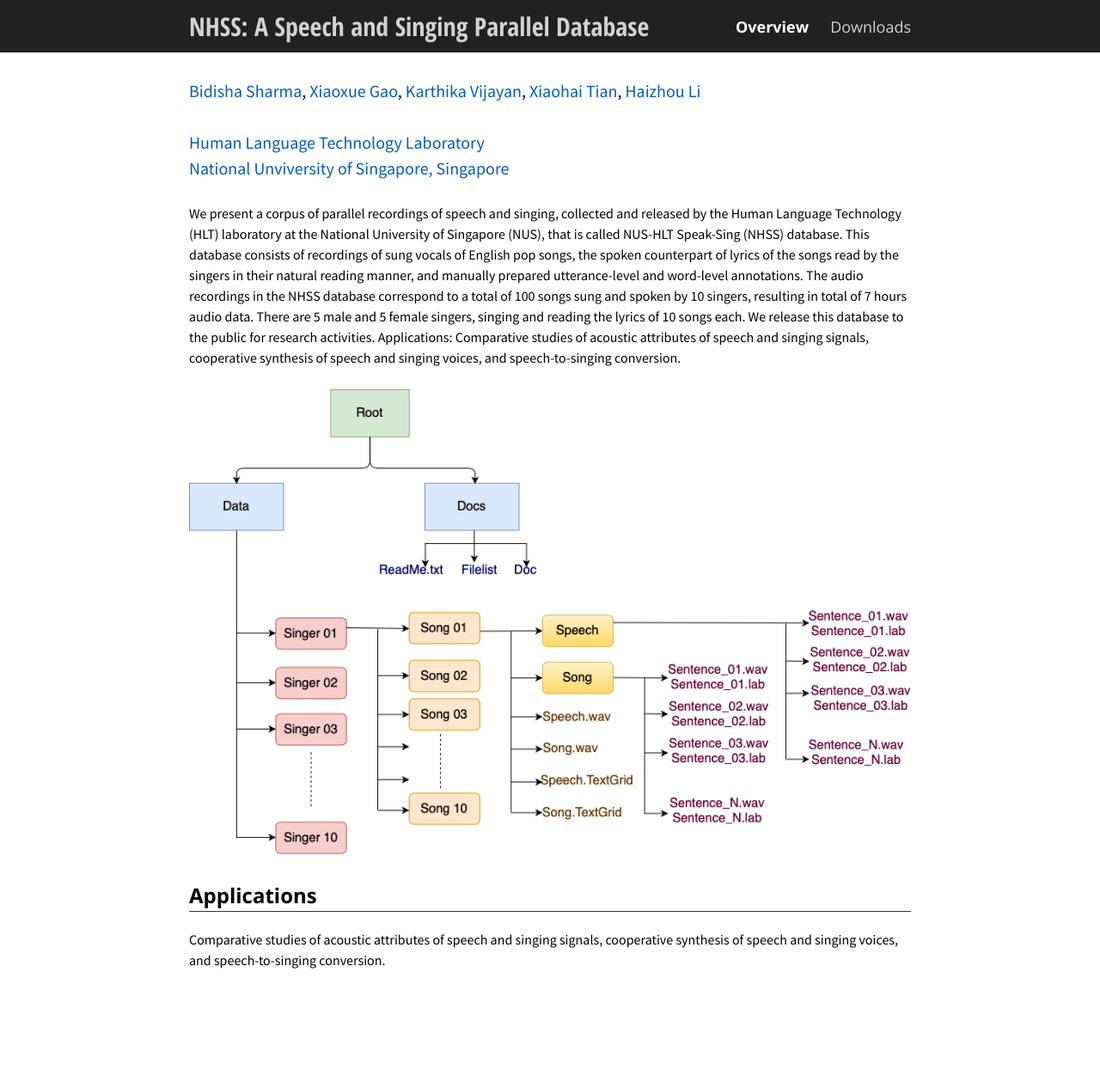
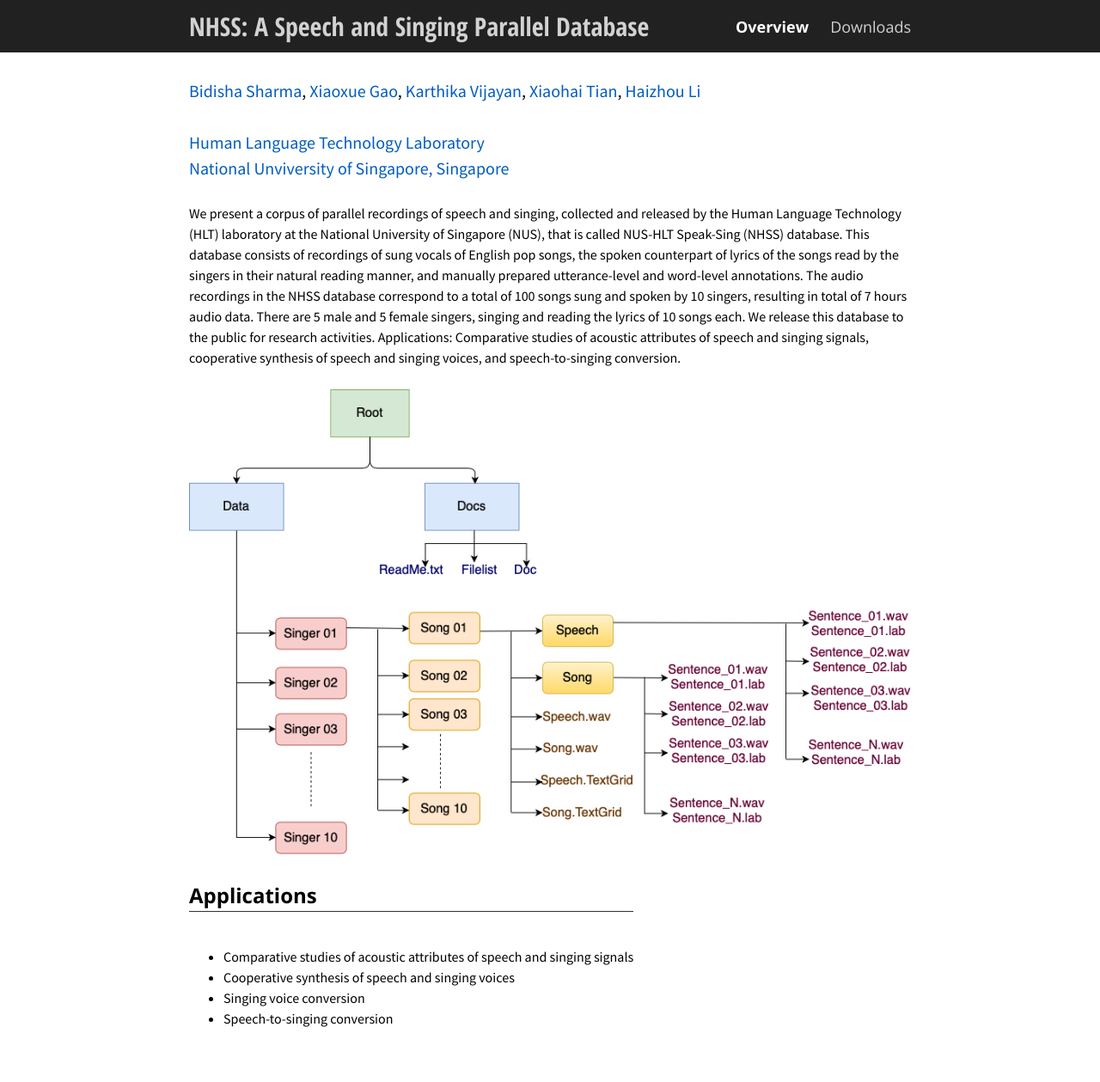
Before and after one commit to bidishasharma/bidishasharma.github.io, a Jekyll site: the page NHSS_Database/index.html, which Jekyll copies as it is, in a window 1280 px wide. Shown: the whole page at 86% size. Built offline with Jekyll 4.4.1, drawn with Linux system fonts in a browser that asks for light colours; before the commit the page ends 1159 px from its top, so only the background shows below that.

Commit message:
Update index.html

```diff
--- a/NHSS_Database/index.html
+++ b/NHSS_Database/index.html
@@ -67,7 +67,12 @@
             <h2 class="add-top-margin">Applications</h2>
             <hr>
             <p class="text">
-              Comparative studies of acoustic attributes of speech and singing signals, cooperative synthesis of speech and          singing voices, and speech-to-singing conversion.
+              <ul>
+                <li>Comparative studies of acoustic attributes of speech and singing signals</li>
+                <li>Cooperative synthesis of speech and singing voices</li>
+                <li>Singing voice conversion</li>
+                <li>Speech-to-singing conversion</li>
+              </ul>
             </p>
             </h2>
           </div>
```
